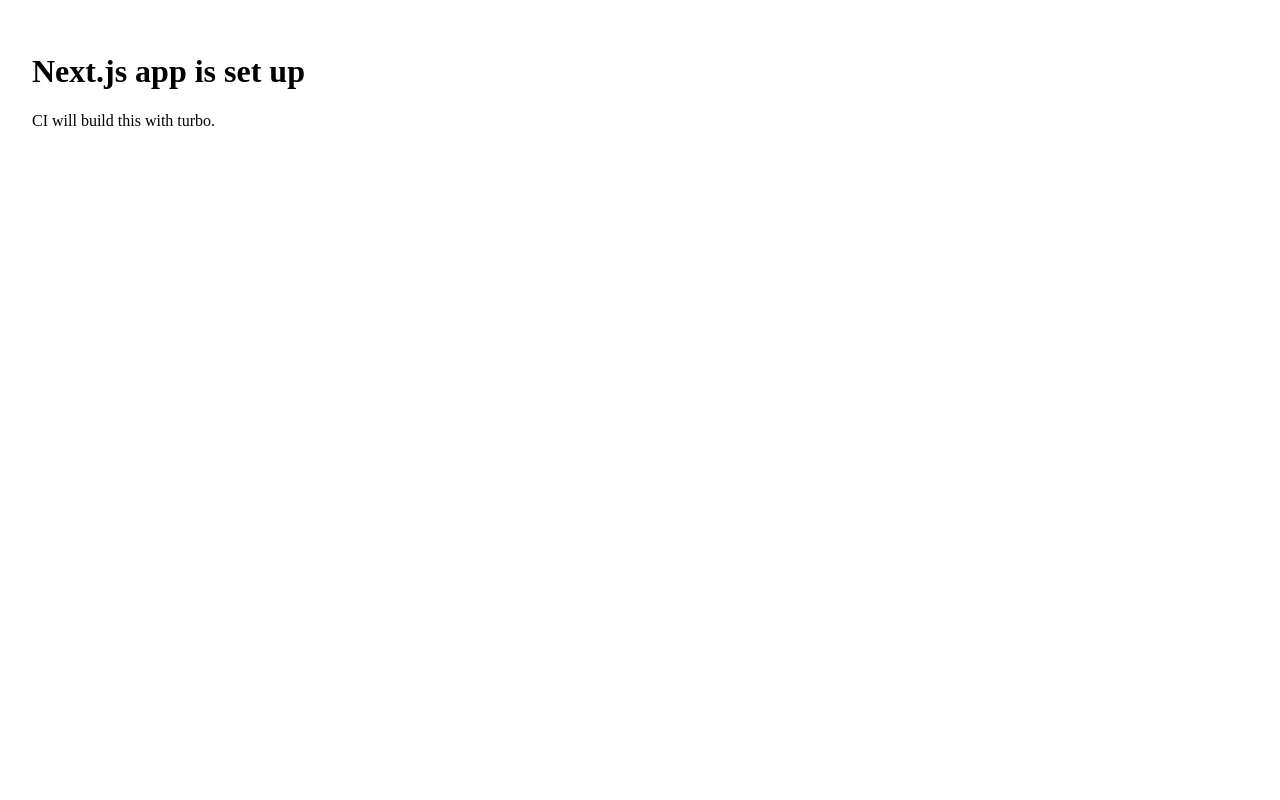
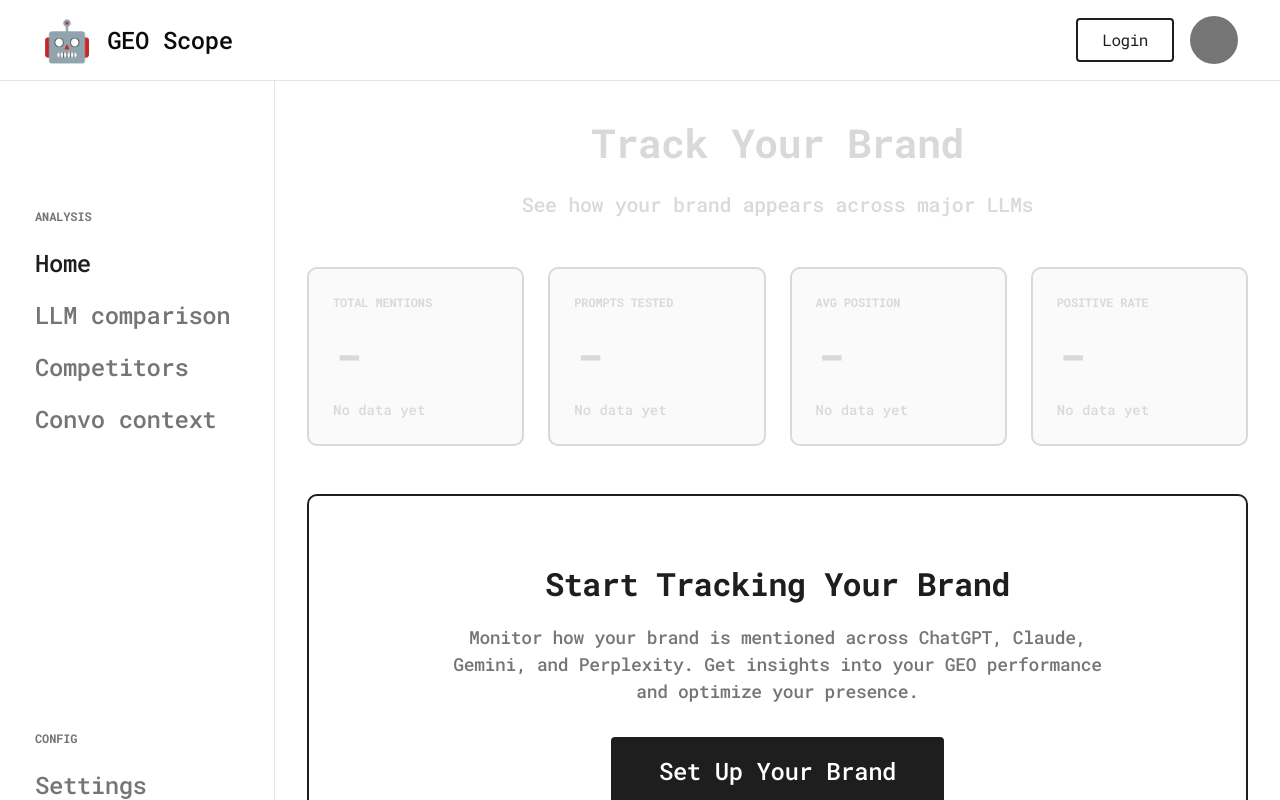
Before and after one commit to chrizzle254/GEOScope, a Next.js app in the folder apps/web/: page / in a window 1280 px wide. Shown: the top 800 px of the page. Built offline with nearby package versions, Linux system fonts and the light colour scheme.

Commit message:
Removed vite and configured next properly

```diff
--- a/apps/web/src/main.tsx
+++ /dev/null
@@ -1,5 +0,0 @@
-import { createRoot } from 'react-dom/client';
-import App from './App';
-import './index.css';
-
-createRoot(document.getElementById('root')!).render(<App />);
--- /dev/null
+++ b/apps/web/src/pages/_app.tsx
@@ -0,0 +1,6 @@
+import type { AppProps } from 'next/app';
+import '../index.css';
+
+export default function MyApp({ Component, pageProps }: AppProps) {
+  return <Component {...pageProps} />;
+}
--- a/apps/web/src/pages/index.tsx
+++ b/apps/web/src/pages/index.tsx
@@ -1,10 +1,5 @@
-import React from 'react';
+import App from '../App';
 
 export default function Home() {
-  return (
-    <main style={{ padding: 24 }}>
-      <h1>Next.js app is set up</h1>
-      <p>CI will build this with turbo.</p>
-    </main>
-  );
+  return <App />;
 }
--- a/package.json
+++ b/package.json
@@ -15,7 +15,8 @@
     "type-check": "turbo run type-check",
     "test": "turbo run test",
     "format": "prettier --write \"**/*.{js,jsx,ts,tsx,json,md,mdx,css,scss,html,yaml,yml}\"",
-    "format:check": "prettier --check \"**/*.{js,jsx,ts,tsx,json,md,mdx,css,scss,html,yaml,yml}\""
+    "format:check": "prettier --check \"**/*.{js,jsx,ts,tsx,json,md,mdx,css,scss,html,yaml,yml}\"",
+    "check": "npm run format:check && npm run lint && npm run type-check && npm run build"
   },
   "devDependencies": {
     "@eslint/js": "^9.38.0",
```
Also changed, not shown: apps/web/index.html (deleted, +0 -13 lines), 2 other files (tests, documents, lock files or other folders).
